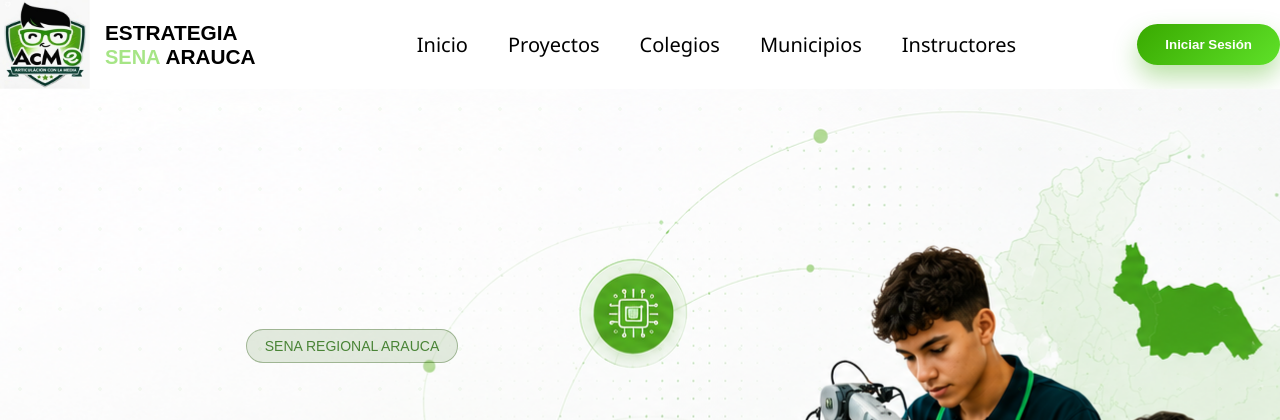
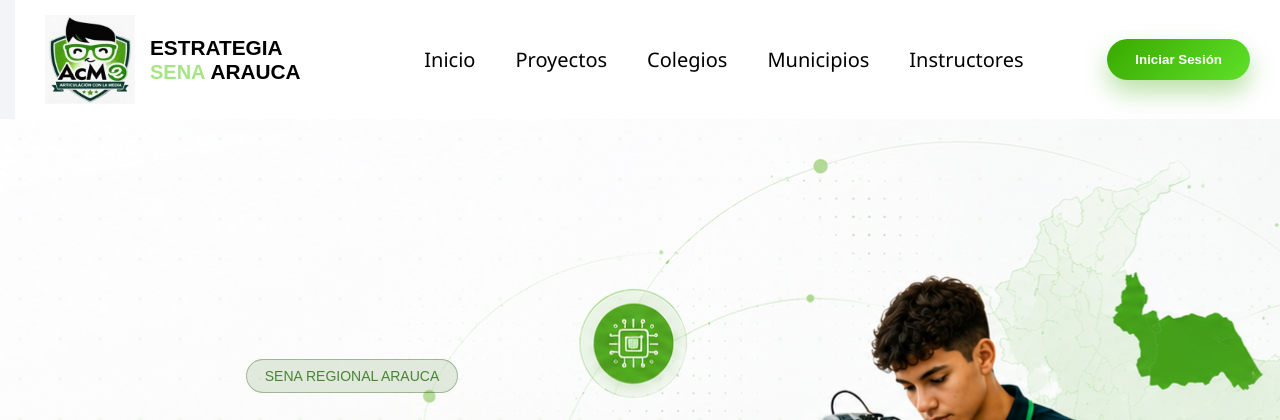
Before and after one commit to IsrAcevedo/sena_articulacion_arauca, a Flask app: page / in a window 1280 px wide. Shown: the top 420 px of the page. Run offline with Flask 3, Linux system fonts and the light colour scheme; data that the repository does not hold is empty.

Commit message:
realice cambios para acomodar navbar y tambien acomodar el index en general

```diff
--- a/static/style/styleYenary.css
+++ b/static/style/styleYenary.css
@@ -1,3 +1,8 @@
+.container{
+    max-width: 1400px;
+    margin: auto;
+}
+
 /* Layout General */
 .proyectos {
     padding: 90px 0;
@@ -1383,6 +1388,8 @@ h4 {
     justify-content: space-between;
     align-items: center;
     text-decoration: none;
+    padding: 15px 30px;
+    margin-left: 15px;
 }
 
 
```
